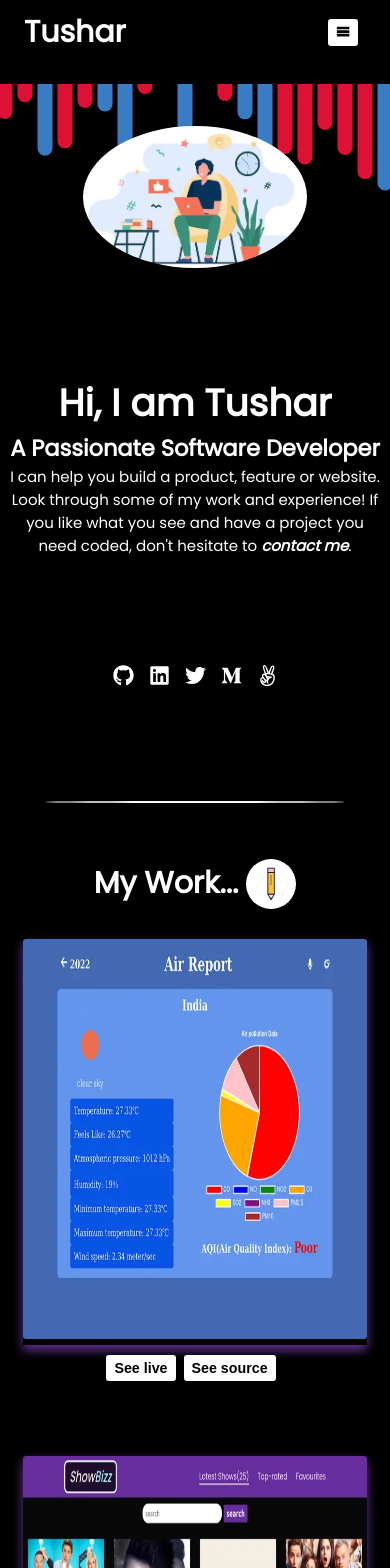
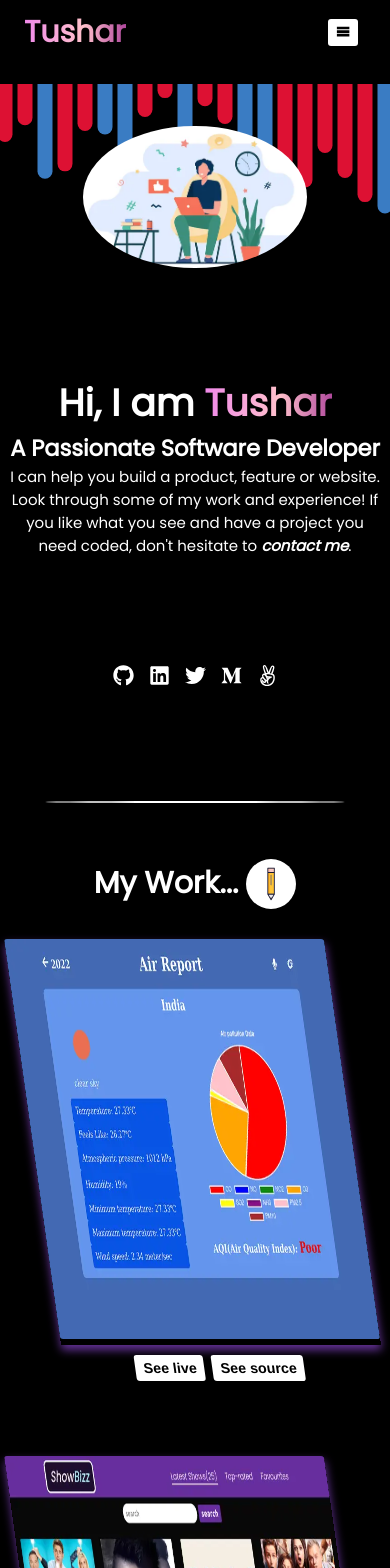
Before and after one commit to PinkMoon25/Tushar_Singh, a React (Create React App) app: page / in a window 390 px wide. Shown: the top 1568 px of the page. Built offline with nearby package versions, Linux system fonts and the light colour scheme.

Commit message:
Add smooth scroll and animations

```diff
--- a/src/components/Hero.js
+++ b/src/components/Hero.js
@@ -15,7 +15,7 @@ const Hero = () => {
       </ul>
       <img src={pic} alt='Image by pch.vector on Freepik' className="pic" />
       <div className="intro">
-        <h1 style={{ fontSize: '2.5rem' }}>Hi, I am Tushar</h1>
+        <h1 style={{ fontSize: '2.5rem' }}>Hi, I am <span className="name">Tushar</span></h1>
         <h2>A Passionate Software Developer</h2>
         <p>I can help you build a product, feature or website.
           Look through some of my work and experience!
--- a/src/index.css
+++ b/src/index.css
@@ -11,6 +11,10 @@
   --light: #fff;
   --primary-font: "Poppins";
   font-size: 18px;
+}
+
+html {
+  scroll-behavior: smooth;
 }
 
 body {
@@ -61,8 +65,27 @@ nav.mobile-nav {
   transition: all 0.25s ease;
 }
 
+@keyframes background-pan {
+  from {
+    background-position: 0% center;
+  }
+  to {
+    background-position: -200% center;
+  }
+}
+
+.name-logo > a, span.name {
+  background: linear-gradient(to right, purple, violet, pink, purple);
+  -webkit-background-clip: text;
+  background-clip: text;
+  -webkit-text-fill-color: transparent;
+  color: transparent;
+  background-size: 200%;
+  animation: background-pan 2.5s linear infinite;
+}
+
 .name-logo:hover {
-  transform: skewY(-20deg);
+  transform: skewY(-15deg);
   border-bottom: 1px solid #fff;
 }
 
@@ -160,6 +183,12 @@ section.projects {
 .project {
   position: relative;
   text-align: center;
+  transition: all 0.25s ease-in;
+  transform: skewX(8deg);
+}
+
+.project:hover {
+  transform: none;
 }
 
 .project-stack {
@@ -398,7 +427,7 @@ form > button {
   }
 
   .image-container {
-    width: 88vw;
+    width: 82vw;
   }
 
   ul.social-links {
@@ -417,7 +446,7 @@ form > button {
 
   section.hero {
     padding: 0 8px;
-    background-position: 50% -40%;
+    background-position: 50% -35%;
   }
 
   .intro {
```
